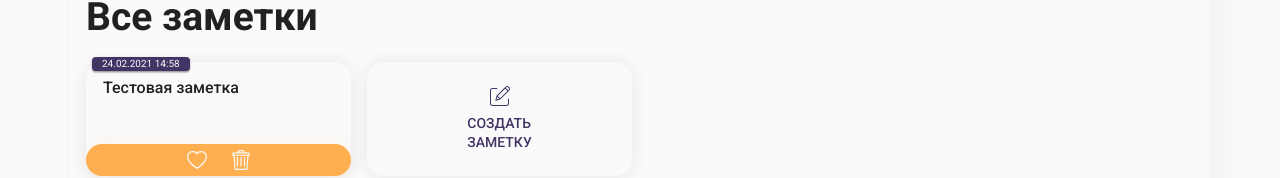
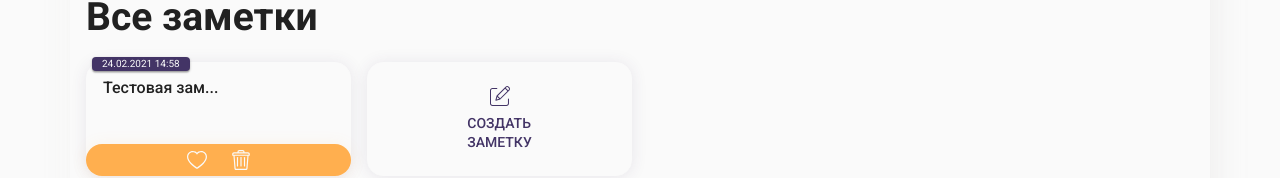
Before and after one commit to kritzona/wowwow-client, a React (Create React App) app: page / in a window 1280 px wide. Shown: the part 227-405 px from the top of the page. Built offline with nearby package versions, Linux system fonts and the light colour scheme.

Commit message:
Отфильтровал текст, чтобы он не переполнялся в миниатюре

```diff
--- a/src/components/molecules/ThumbNote/ThumbNote.tsx
+++ b/src/components/molecules/ThumbNote/ThumbNote.tsx
@@ -12,13 +12,20 @@ interface IProps {
 }
 
 const ThumbNote = (props: IProps) => {
+  const formatTitle = (title: string) => {
+    return `${title.slice(0, 12)}${title.length >= 12 ? '...' : ''}`
+  }
+  const formatContent = (title: string) => {
+    return `${title.slice(0, 30)}${title.length >= 30 ? '...' : ''}`
+  }
+
   return (
     <ThumbNoteStyled>
       <ThumbNoteTitleStyled>
-        <Text type="subtitle-1">{props.title}</Text>
+        <Text type="subtitle-1">{formatTitle(props.title)}</Text>
       </ThumbNoteTitleStyled>
       <ThumbNoteContentStyled>
-        <Text type="caption">{props.content}</Text>
+        <Text type="caption">{formatContent(props.content)}</Text>
       </ThumbNoteContentStyled>
     </ThumbNoteStyled>
   )
```
